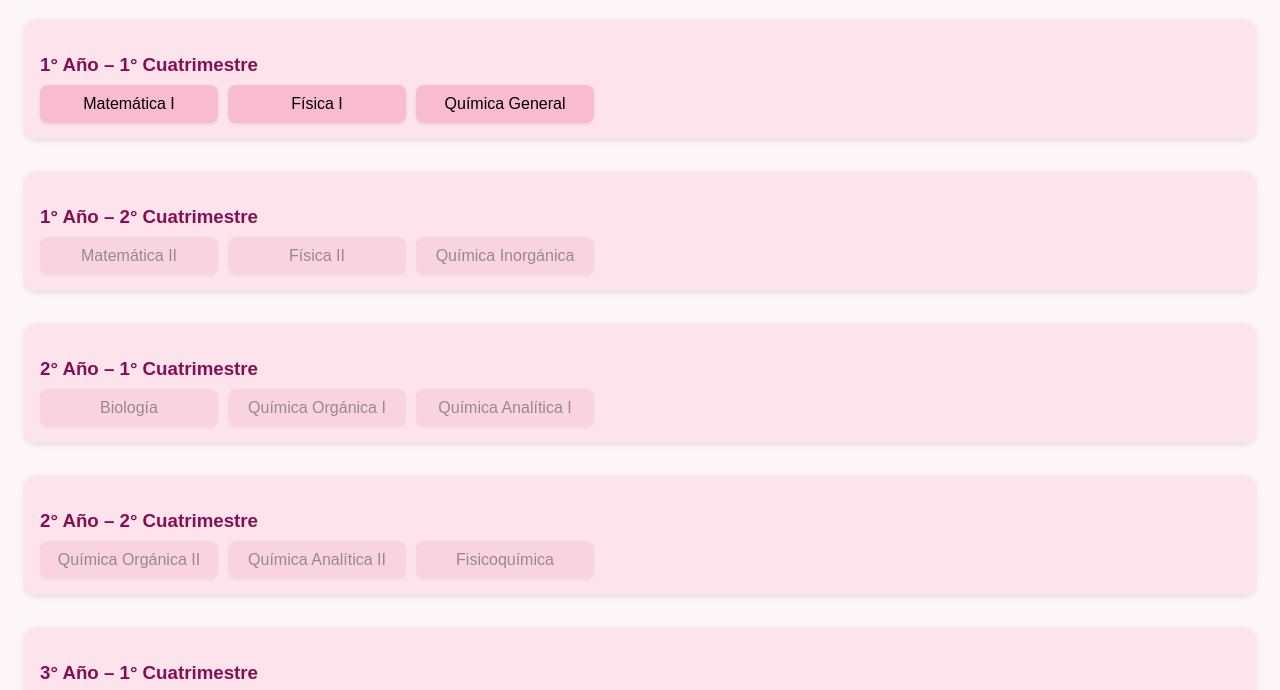
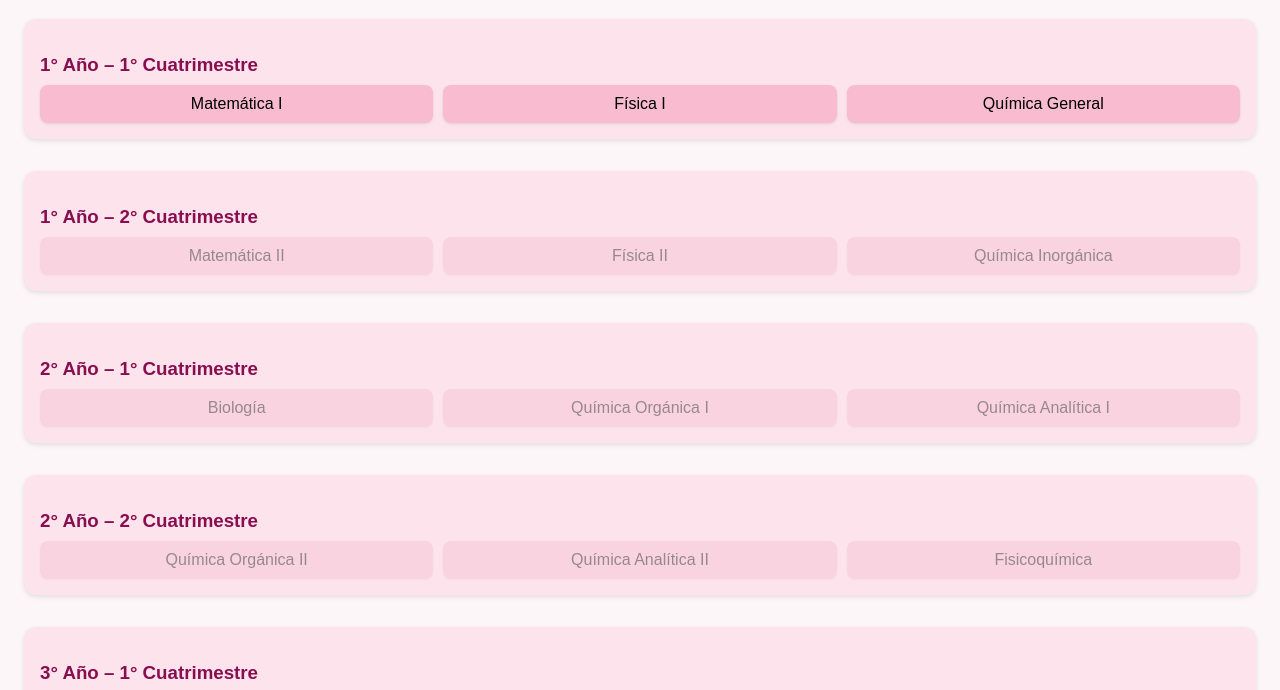
Before and after one commit to coccolol/FBQF, a plain HTML site: page index.html in a window 1280 px wide. Shown: the part 85-775 px from the top of the page. Drawn offline with Linux system fonts and the light colour scheme.

Commit message:
Update style.css

```diff
--- a/style.css
+++ b/style.css
@@ -34,6 +34,9 @@ h1 {
   text-align: center;
   min-width: 150px;
   box-shadow: 0 1px 3px rgba(0, 0, 0, 0.1);
+  width: 100%;
+  max-width: 400px;
+  margin: 0 auto;
 }
 .materia:hover {
   background-color: #f48fb1;
```
